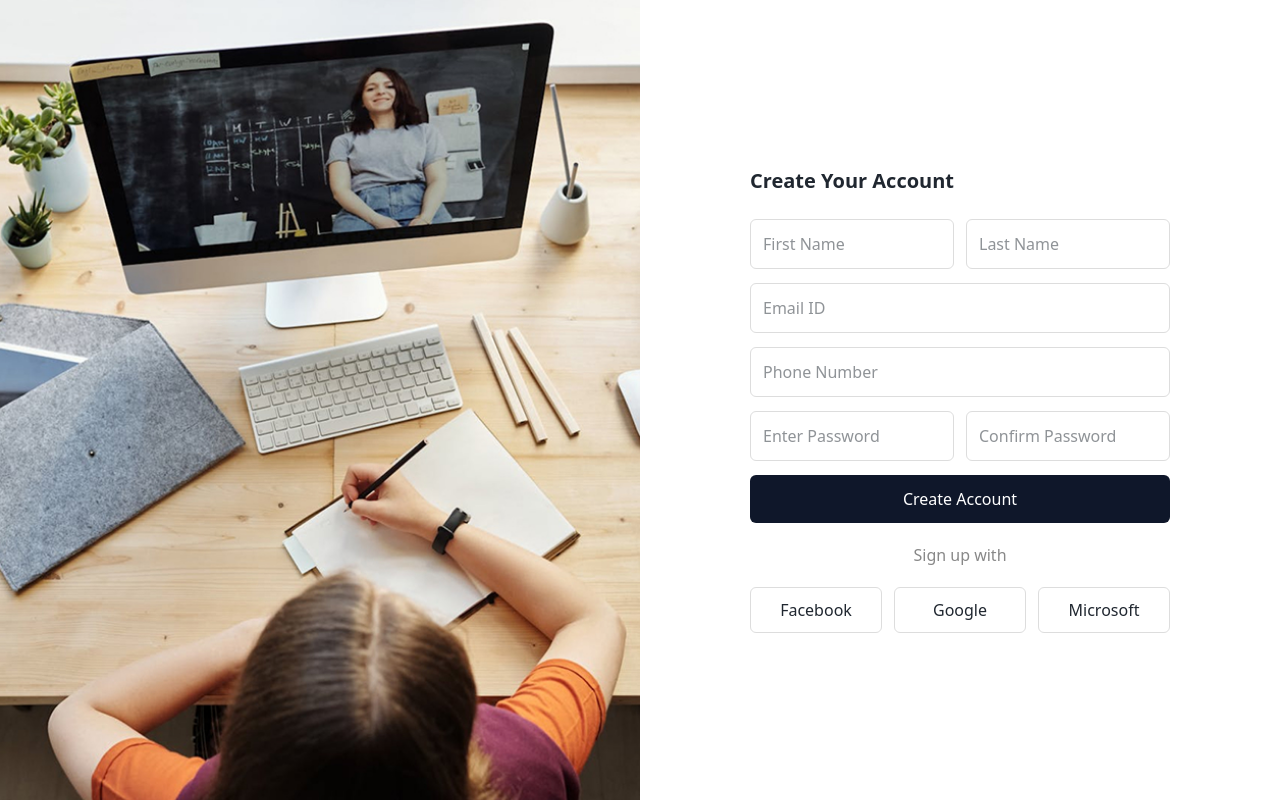
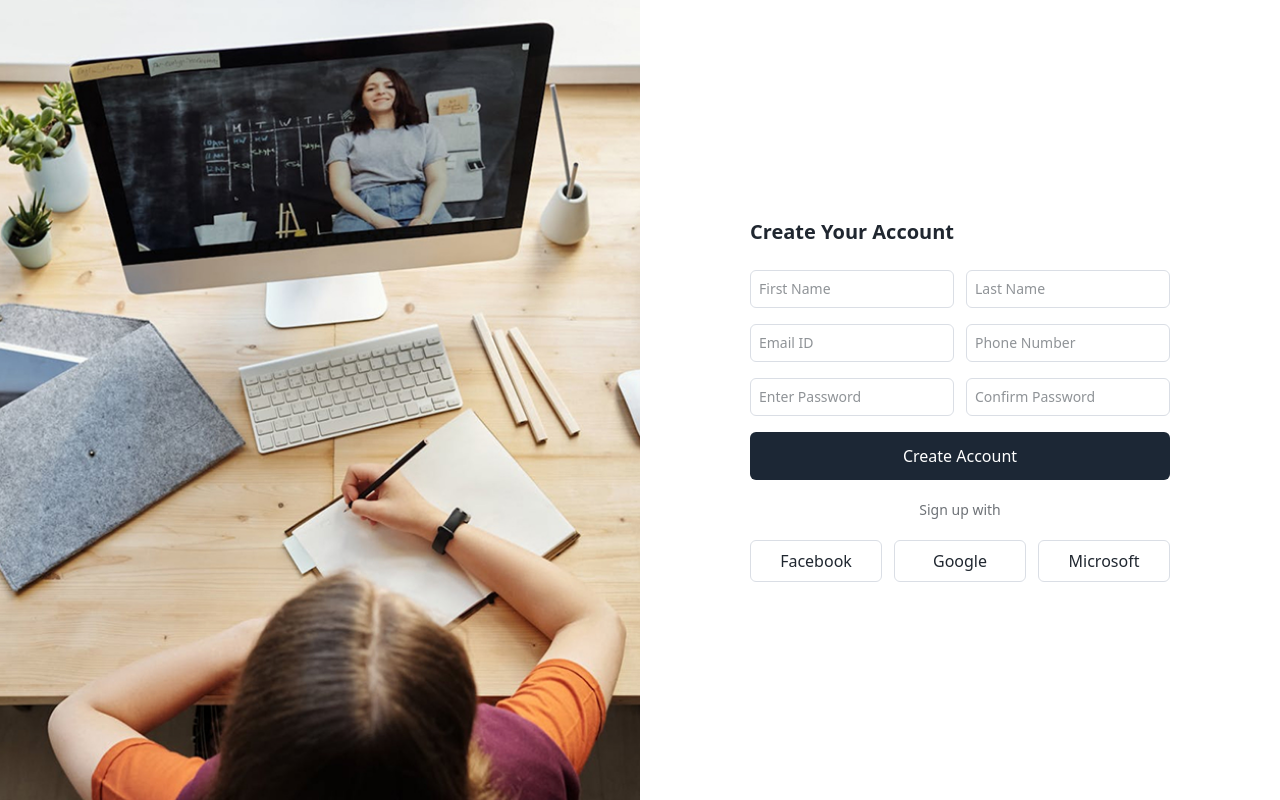
Before and after one commit to dev13-Vishnu/deep_learn, a React (Vite) app in the folder deep-learn-client/: page /signup in a window 1280 px wide. Built offline with nearby package versions, Linux system fonts and the light colour scheme; no server answers.

Commit message:
feat(ui): migrate signup page to tailwind

```diff
--- a/deep-learn-client/src/index.css
+++ b/deep-learn-client/src/index.css
@@ -60,8 +60,10 @@
     @apply text-xl;
   }
 
-  input {
-    @apply border border-[color:var(--color-border)] rounded-[var(--radius-md)];
+ input {
+    @apply w-full border border-[color:var(--color-border)]
+           rounded-[var(--radius-md)]
+           px-2 py-2 text-sm;
   }
 
   button {
--- a/deep-learn-client/src/presentation/components/auth/SignupForm.tsx
+++ b/deep-learn-client/src/presentation/components/auth/SignupForm.tsx
@@ -35,15 +35,17 @@ export default function SignupForm() {
     }
   };
   return (
-    <form className="signup-form" onSubmit={handleSubmit}>
-      <h2>Create Your Account</h2>
+    <form onSubmit={handleSubmit} className="w-full max-w-[var(--container-sm)]">
+      <h2 className="mb-6">Create Your Account</h2>
 
-      {error && <p style={{ color: 'red' }}>{error}</p>}
-      <div className="row">
+      {error && <p className="mb-4 text-sm text-[color:var(--color-danger)]">{error}</p>}
+
+      <div className="mb-4 flex gap-3">
         <input type="text" placeholder="First Name" />
         <input type="text" placeholder="Last Name" />
       </div>
 
+      <div className="mb-4 flex gap-3">
         <input
           type="email"
           placeholder="Email ID"
@@ -52,8 +54,9 @@ export default function SignupForm() {
           required
         />
         <input type="tel" placeholder="Phone Number" />
+      </div>
 
-      <div className="row">
+      <div className="mb-4 flex gap-3">
         <input
           type="password"
           placeholder="Enter Password"
@@ -70,20 +73,33 @@ export default function SignupForm() {
         />
       </div>
 
-      <button className="primary-btn" type="submit" disabled={loading}>
+      <button
+        type="submit"
+        disabled={loading}
+        className="w-full bg-[color:var(--color-primary)] py-3 text-white disabled:opacity-60"
+      >
         {loading ? 'Creating ...' : 'Create Account'}
       </button>
 
-      <div className="divider">Sign up with</div>
+      <div className="my-5 text-center text-sm text-[color:var(--color-muted)]">Sign up with</div>
 
-      <div className="social-buttons">
-        <button type="button" className="social facebook">
+      <div className="flex gap-3">
+        <button
+          type="button"
+          className="flex-1 border border-[color:var(--color-border)] bg-white py-2"
+        >
           Facebook
         </button>
-        <button type="button" className="social google">
+        <button
+          type="button"
+          className="flex-1 border border-[color:var(--color-border)] bg-white py-2"
+        >
           Google
         </button>
-        <button type="button" className="social microsoft">
+        <button
+          type="button"
+          className="flex-1 border border-[color:var(--color-border)] bg-white py-2"
+        >
           Microsoft
         </button>
       </div>
--- a/deep-learn-client/src/presentation/pages/auth/Signup.tsx
+++ b/deep-learn-client/src/presentation/pages/auth/Signup.tsx
@@ -1,15 +1,15 @@
-import '../../styles/signup.css';
-
 import SignupForm from '../../components/auth/SignupForm';
 
 export default function Signup() {
   return (
-    <div className="signup-container">
-      <div className="signup-left">
-        <img src="/signup.jpg" alt="" className="signup-image" />
+    <div className="flex h-screen w-full overflow-hidden bg-white">
+      {/* Left image (hidden < md) */}
+      <div className="hidden md:block md:w-1/2">
+        <img src="/signup.jpg" alt="" className="h-full w-full object-cover" />
       </div>
 
-      <div className="signup-right">
+      {/* Right form */}
+      <div className="flex w-full md:w-1/2 items-center justify-center">
         <SignupForm />
       </div>
     </div>
--- a/deep-learn-client/src/presentation/styles/signup.css
+++ /dev/null
@@ -1,94 +0,0 @@
-* {
-  margin: 0;
-  padding: 0;
-  box-sizing: border-box;
-}
-
-html,
-body {
-  height: 100%;
-}
-
-.signup-container {
-  display: flex;
-  height: 100vh;
-  width: 100%;
-  overflow: hidden;
-  background: #fff;
-}
-
-.signup-left {
-  flex: 1;
-  height: 100%;
-}
-
-.signup-image {
-  width: 100%;
-  height: 100%;
-  object-fit: cover;
-  display: block;
-}
-
-.signup-right {
-  flex: 1;
-  display: flex;
-  align-items: center;
-  justify-content: center;
-}
-
-.signup-form {
-  width: 100%;
-  max-width: 420px;
-}
-
-.signup-form h2 {
-  margin-bottom: 24px;
-}
-
-.signup-form input {
-  width: 100%;
-  padding: 12px;
-  margin-bottom: 14px;
-  border: 1px solid #ddd;
-  border-radius: 6px;
-}
-
-.row {
-  display: flex;
-  gap: 12px;
-}
-
-.primary-btn {
-  width: 100%;
-  padding: 12px;
-  background: #0f172a;
-  color: white;
-  border: none;
-  border-radius: 6px;
-  cursor: pointer;
-}
-
-.divider {
-  text-align: center;
-  margin: 20px 0;
-  color: #888;
-}
-
-.social-buttons {
-  display: flex;
-  gap: 12px;
-}
-
-.social {
-  flex: 1;
-  padding: 10px;
-  border: 1px solid #ddd;
-  background: white;
-  border-radius: 6px;
-  cursor: pointer;
-}
-@media (max-width: 768px) {
-  .signup-left {
-    display: none;
-  }
-}
```
Lines whose indentation alone changed are shown as unchanged.
